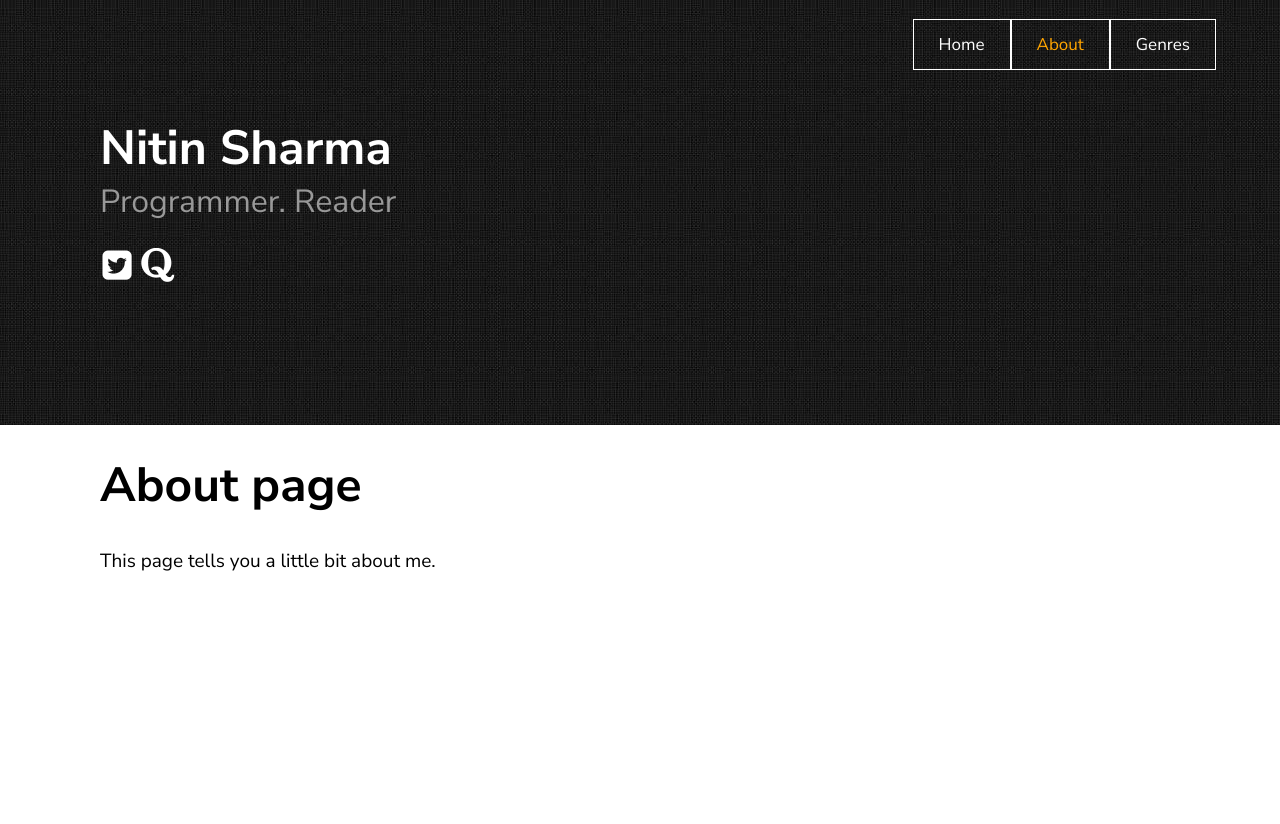
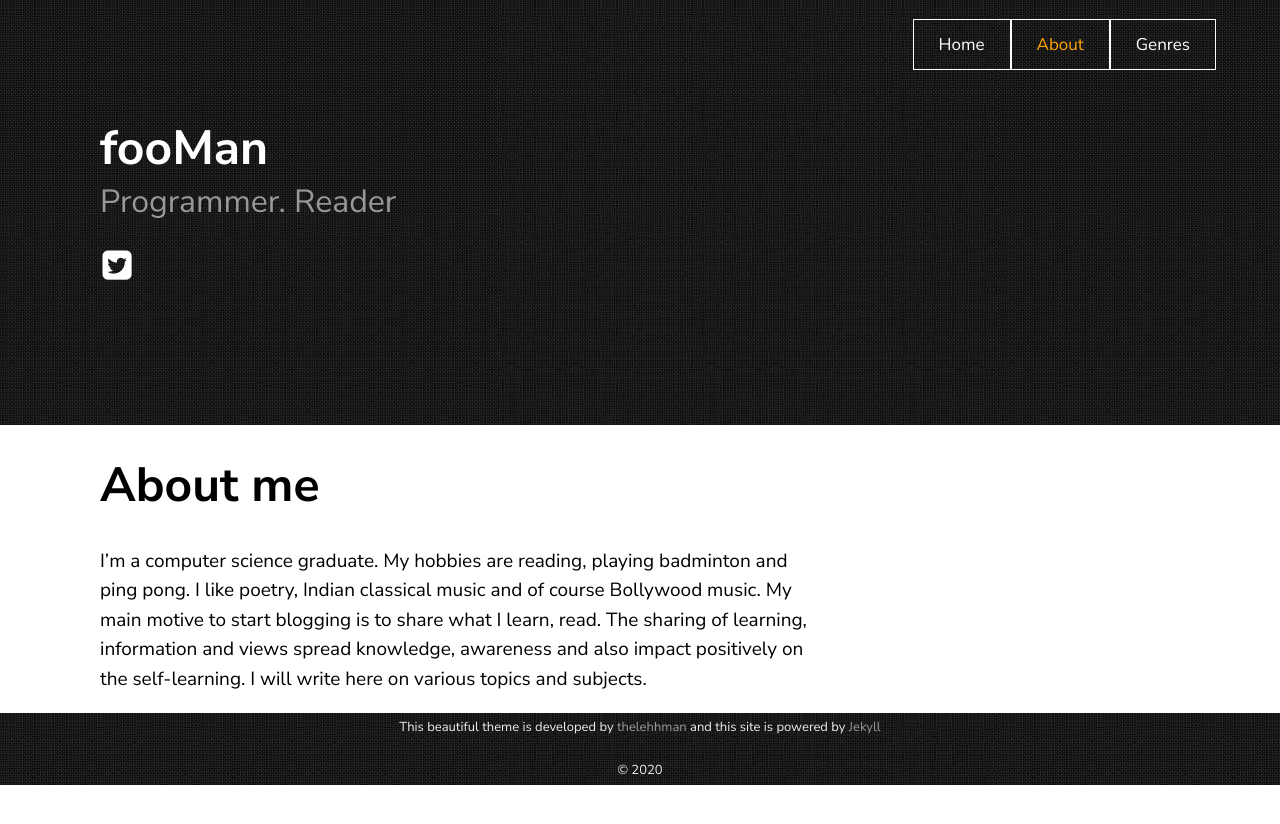
Before and after one commit to samarsault/texture, a Jekyll site: the page built from about.md, in a window 1280 px wide. Shown: the top 824 px of the page. Built offline with Jekyll 4.4.1, drawn with Linux system fonts in a browser that asks for light colours.

Commit message:
footer added, footer-info style added, _config is updated.

```diff
--- a/Gemfile
+++ b/Gemfile
@@ -4,3 +4,9 @@ source "https://rubygems.org"
 # gemspec
 gem "texture"
 gem 'font-awesome-sass'
+
+group :jekyll_plugins do
+    gem 'jekyll-sitemap'
+    gem 'jekyll-feed'
+    gem 'jekyll-seo-tag'
+  end
--- a/_config.yml
+++ b/_config.yml
@@ -1,10 +1,8 @@
-title: Texture Theme
-author: GitHub User
-email: your-email@domain.com
+title: My Blog
+author: fooMan
+email: fooman.in@gmail.com
 description: > # this means to ignore newlines until "show_exerpts:"
-  Write an awesome description for your new site here. You can edit this
-  line in _config.yml. It will appear in your document head meta (for
-  Google search results) and in your feed.xml site description.
+  I share here my learning and views.
 show_excerpts: true # set to true to show excerpts on the homepage
 # baseurl: /texture
 
@@ -15,7 +13,7 @@ sass:
 
 permalink: /posts/:title/
 texture:
-  title: Nitin Sharma
+  title: fooMan
   tagline: Programmer. Reader
   date_format: "%b %-d, %Y"
   style: black
@@ -25,7 +23,7 @@ texture:
   # generate social links in footer
   social_links:
     twitter: ntn_nitz
-    quora: TqjxsH
+    # quora: TqjxsH
     # github:
     # linkedIn:
     rss: rss
@@ -41,8 +39,16 @@ theme: texture
 
 plugins:
   - jekyll-seo-tag
-#  - jekyll-feed
+  - jekyll-feed
+  - jekyll-sitemap
 
 collections:
   types:
     output: true
+
+# Handling Reading
+encoding            : "utf-8"
+markdown_ext        : "markdown,mkdown,mkdn,mkd,md"
+
+# Conversion
+markdown            : kramdown
--- a/_includes/footer.html
+++ b/_includes/footer.html
@@ -33,3 +33,14 @@
   src="https://cdnjs.cloudflare.com/ajax/libs/mathjax/2.7.1/MathJax.js?config=TeX-AMS-MML_HTMLorMML">
 </script>
 {%- endif -%}
+<div class="texture-{{ site.texture.style }}">
+	<div class="footer-info">
+		<p>This beautiful theme is developed by <a href="https://thelehhman.com/">thelehhman</a> and this site is powered by <a href="https://jekyllrb.com/">Jekyll</a></p>
+		<p>
+			<script type="text/javascript">
+				var theDate = new Date();
+				document.write("&copy; " + theDate.getFullYear());
+			</script>
+		</p>
+	</div>
+</div>
--- a/_includes/head.html
+++ b/_includes/head.html
@@ -6,3 +6,4 @@
 <link rel="stylesheet" href="https://cdnjs.cloudflare.com/ajax/libs/font-awesome/4.7.0/css/font-awesome.min.css">
 <title>{{ page.title | default: site.title }}</title>
 {% seo %}
+{% feed_meta %}
--- a/_sass/theme.scss
+++ b/_sass/theme.scss
@@ -254,3 +254,12 @@ header {
 .post-genre {
 	color: $gray;
 }
+
+.footer-info {
+	left: 0;
+    bottom: 0;
+	width: 100%;
+	text-align: center;
+	color: $lightGray;
+	font-size: small;
+}
--- a/about.md
+++ b/about.md
@@ -1,7 +1,7 @@
 ---
-title: About
+title: about
 layout: page
 ---
-# About page
+# About me
 
-This page tells you a little bit about me.
+I'm a computer science graduate. My hobbies are reading, playing badminton and ping pong. I like poetry, Indian classical music and of course Bollywood music. My main motive to start blogging is to share what I learn, read. The sharing of learning, information and views spread knowledge, awareness and also impact positively on the self-learning. I will write here on various topics and subjects.
```
